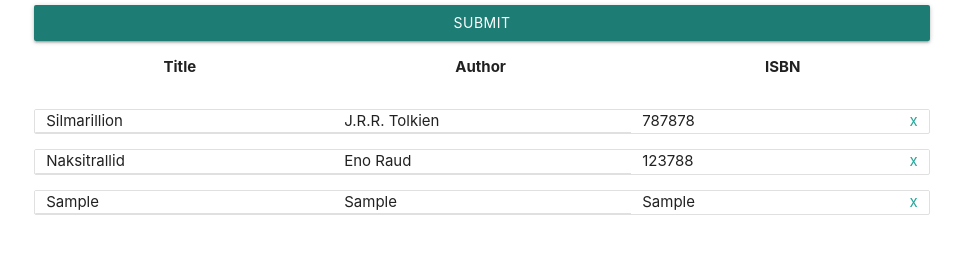
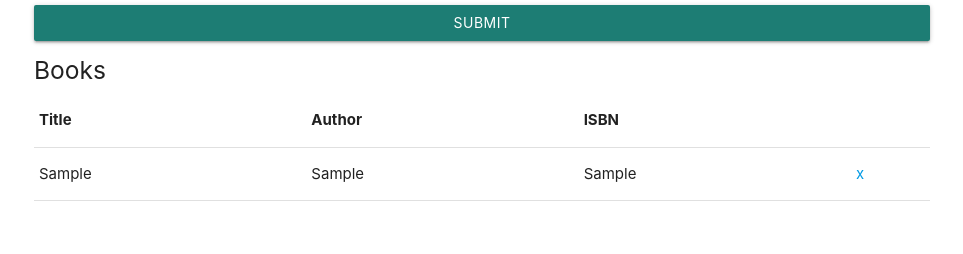
Before and after one commit to ragnar1n/books, a plain HTML site: page index.html in a window 1280 px wide. Both pictures are taken after typing "Sample", "Sample", "Sample" into the empty fields and a click on the input "SUBMIT". Shown: the part 536-790 px from the top of the page, without its empty margins (158-1121 px from the left). Drawn offline with nearby package versions, Linux system fonts and the light colour scheme.

Commit message:
Delete book from LS

```diff
--- a/app.js
+++ b/app.js
@@ -1,59 +1,85 @@
+class Book{
+    constructor(title,author,isbn) {
+        this.title=title
+        this.author=author
+        this.isbn=isbn
+    }
+}
+class UI{
+    static LSbooks(){
+        const books=LS.bookStorage()
+        books.forEach((book)=>UI.addBookToLS(book))
+    }
+    static addBookToLS(book){
+        const bookList=document.querySelector('#book-list')
+        const tr=document.createElement('tr')
+
+        tr.innerHTML =`
+        <td>${book.title}</td>
+        <td>${book.author}</td>
+        <td>${book.isbn}</td>
+        <td><a href="#" class="del">x</a></td>`
+        bookList.appendChild(tr)
+    }
+    static delBook(a){
+        if (a.classList.contains('del')){
+            if (confirm('Are you sure?')){
+                a.parentElement.parentElement.remove()
+            }
+        }
+    }
+    static clear() {
+        document.querySelector('#title').value = '';
+        document.querySelector('#author').value = '';
+        document.querySelector('#isbn').value = '';
+    }
+}
+class LS {
+    static bookStorage() {
+        let books
+
+        if (localStorage.getItem('books') === null) {
+            books = []
+        } else {
+            books = JSON.parse(localStorage.getItem('books'))
+        }
+        return books
+    }
+    static addBook(book){
+        let books=LS.bookStorage()
+        books.push(book)
+        localStorage.setItem('books',JSON.stringify(books))
+    }
+    static deleteBookFromLS(isbn){
+        let books=LS.bookStorage()
+        books.forEach((book,index)=>{
+            if (book.isbn===isbn){
+                books.splice(index,1)
+            }
+            })
+        localStorage.setItem('books',JSON.stringify(books))
+    }
+}
+
 const form=document.querySelector('#addBook')
-const bookList=document.querySelector('#book-list')
-
 
 form.addEventListener('submit', addBook)
-bookList.addEventListener('click',deleteBook)
-
+document.addEventListener('DOMContentLoaded',UI.LSbooks)
 
 function addBook(event){
     // get form input values
-    const titleInput=document.querySelector('#title')
-    const authorInput=document.querySelector('#author')
-    const isbnInput=document.querySelector('#isbn')
+    const title=document.querySelector('#title').value
+    const author=document.querySelector('#author').value
+    const isbn=document.querySelector('#isbn').value
 
-    //create ul, li items and x link
-    const ul1=document.createElement('ul')
-    ul1.className='collection'
-
-    const li=document.createElement('li')
-    li.appendChild(document.createTextNode(titleInput.value))
-    li.className='col s12 m4 collection-item'
-
-    const li2=document.createElement('li')
-    li2.appendChild(document.createTextNode(authorInput.value))
-    li2.className='col s12 m4 collection-item'
-
-    const li3=document.createElement('li')
-    li3.appendChild(document.createTextNode(isbnInput.value))
-    li3.className='col s12 m4 collection-item'
-
-    const x=document.createElement('a')
-    x.appendChild(document.createTextNode('x'))
-    x.setAttribute('href','#')
-    x.className='secondary-content'
-
-    li3.appendChild(x)
-
-    const ul=document.querySelector('ul')
-
-    ul1.appendChild(li)
-    ul1.appendChild(li2)
-    ul1.appendChild(li3)
-    ul.appendChild(ul1)
-
-    //delete input value from form input fields
-    titleInput.value=''
-    authorInput.value=''
-    isbnInput.value=''
+    book=new Book(title,author,isbn)
+    UI.addBookToLS(book)
+    LS.addBook(book)
+    UI.clear()
     event.preventDefault()
 }
 
-function deleteBook(event){
-    if (event.target.textContent==='x'){
-        if(confirm('Are you sure?')){
-            event.target.parentElement.closest('ul').remove()
-        }
-    }
-
-}
+document.querySelector('#book-list').addEventListener('click',(e)=>{
+    UI.delBook(e.target)
+    LS.deleteBookFromLS(e.target.parentElement.previousElementSibling.textContent)
+})
--- a/index.html
+++ b/index.html
@@ -7,10 +7,6 @@
     <link rel="stylesheet" href="https://cdnjs.cloudflare.com/ajax/libs/materialize/1.0.0/css/materialize.min.css">
     <title>Title</title>
     <style>
-        .c{
-            display: flex;
-            column-count: 3;
-        }
         p{
             margin-left: auto;
             margin-right: auto;
@@ -46,32 +42,21 @@
                     <input type="submit" class="btn" value="SUBMIT">
                 </div>
             </form>
-            <div class="c">
-                <p><b>Title</b></p>
-                <p><b>Author</b></p>
-                <p><b>ISBN</b></p>
-            </div>
-            <div>
-            <ul id="book-list">
-                <ul class="collection">
-                    <li class="col s12 m4 collection-item">Silmarillion
-                    </li>
-                    <li class="col s12 m4 collection-item">J.R.R. Tolkien
-                    </li>
-                    <li class="col s12 m4 collection-item">787878
-                        <a href="#" class="secondary-content">x</a>
-                    </li>
-                </ul>
-                <ul class="collection">
-                    <li class="col s12 m4 collection-item">Naksitrallid
-                    </li>
-                    <li class="col s12 m4 collection-item">Eno Raud
-                    </li>
-                    <li class="col s12 m4 collection-item">123788
-                        <a href="#" class="secondary-content">x</a>
-                    </li>
-                </ul>
-            </ul>
+
+            <div class="card-action">
+                <h5>Books</h5>
+                <table>
+                    <thead>
+                    <tr>
+                        <th>Title</th>
+                        <th>Author</th>
+                        <th>ISBN</th>
+                        <th></th>
+                    </tr>
+                    </thead>
+                    <tbody id="book-list"></tbody>
+                </table>
+
             </div>
         </div>
     </div>
```
